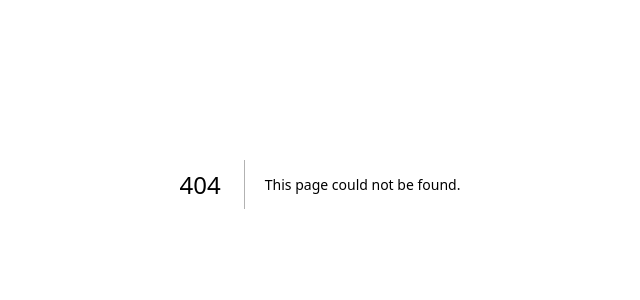
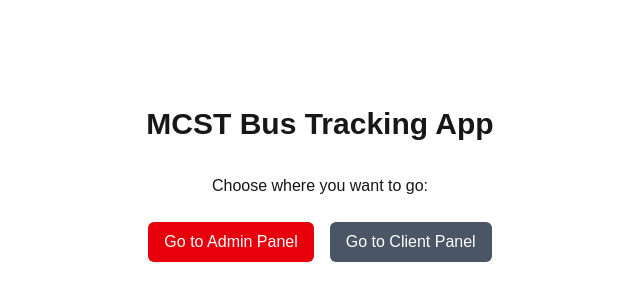
Before and after one commit to MCST-CIS/congressional-app-challenege-bus-boys, a Next.js app in the folder bus-app/: page / in a window 1280 px wide. Before the commit this address had no page. Shown: the part 216-516 px from the top of the page, without its empty margins (320-960 px from the left). Built offline with nearby package versions, Linux system fonts and the light colour scheme.

Commit message:
Created front page

```diff
--- /dev/null
+++ b/bus-app/src/app/page.tsx
@@ -0,0 +1,24 @@
+import Link from "next/link";
+
+export default function Home() {
+  return (
+    <main className="flex flex-col items-center justify-center min-h-screen p-8">
+      <h1 className="text-3xl font-bold mb-8">MCST Bus Tracking App</h1>
+      <p className="mb-6">Choose where you want to go:</p>
+
+      <div className="flex gap-4">
+        <Link href="/admin">
+          <button className="bg-red-600 text-white px-4 py-2 rounded-md hover:bg-red-700 transition">
+            Go to Admin Panel
+          </button>
+        </Link>
+
+        <Link href="/client">
+          <button className="bg-gray-600 text-white px-4 py-2 rounded-md hover:bg-gray-700 transition">
+            Go to Client Panel
+          </button>
+        </Link>
+      </div>
+    </main>
+  );
+}
```
